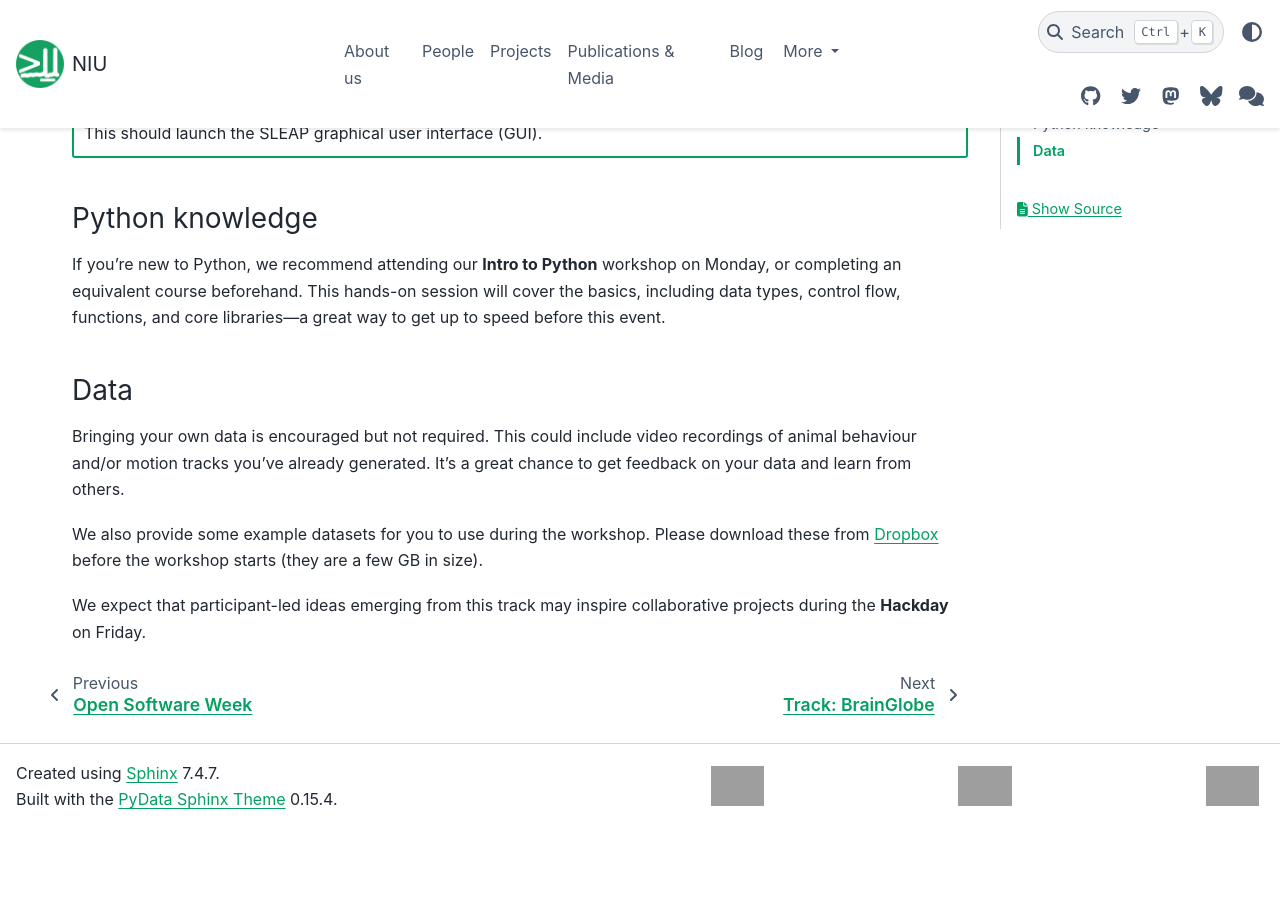
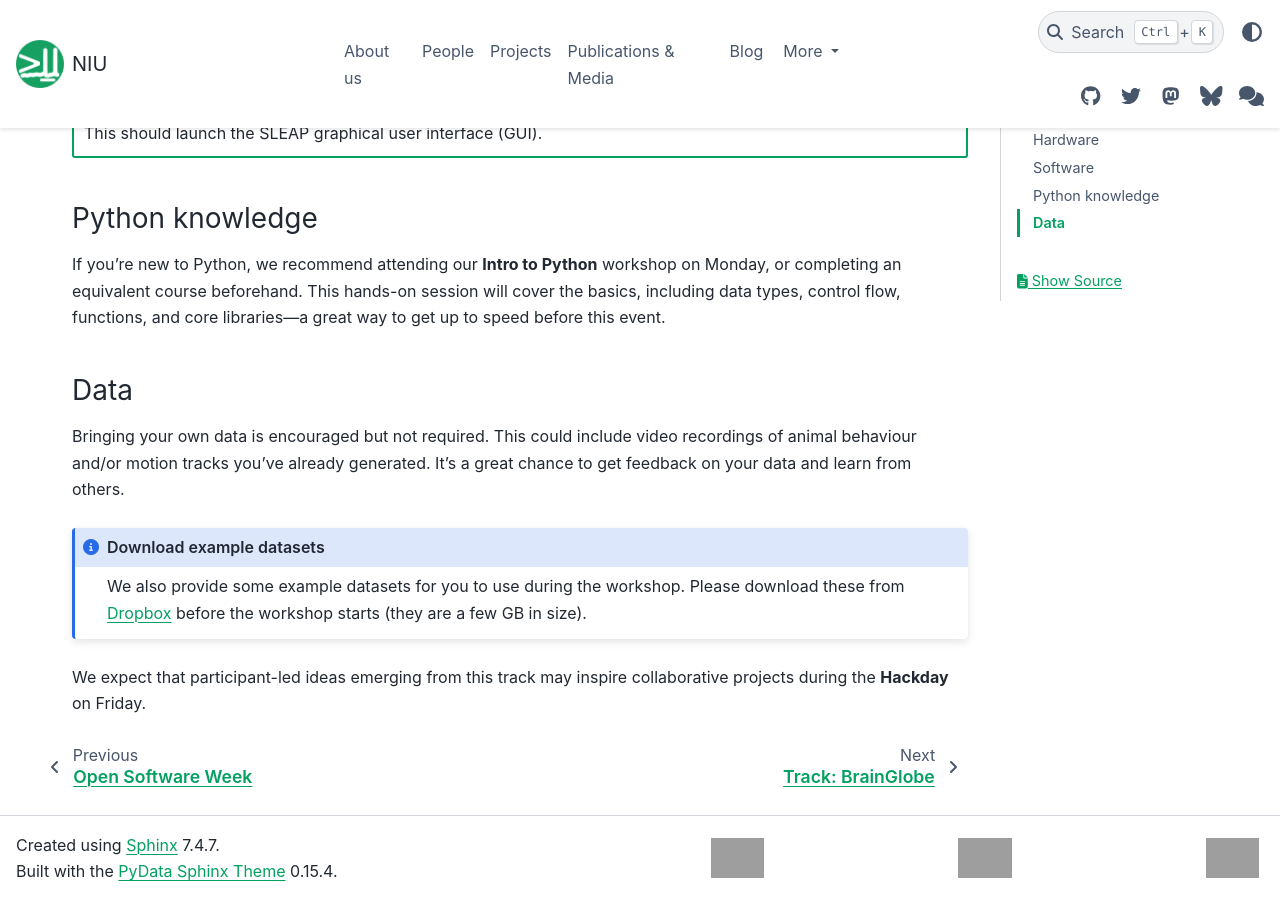
Before and after one commit to neuroinformatics-unit/neuroinformatics-unit.github.io, a Sphinx documentation site: the page built from docs/source/open-software-week/animals-in-motion.md, in a window 1280 px wide and 900 px high, scrolled down 2038 px. Built offline with Sphinx 7.4.7 and the PyData theme 0.15.4, drawn with Linux system fonts in a browser that asks for light colours; nearby versions of some CDN libraries; before the commit the page ends 2867 px from its top, so only the background shows below that; grey boxes are pictures that could not be loaded.

Commit message:
wrap prompt for data download in a note

```diff
--- a/docs/source/open-software-week/animals-in-motion.md
+++ b/docs/source/open-software-week/animals-in-motion.md
@@ -112,7 +112,12 @@
 This could include video recordings of animal behaviour and/or motion tracks you've already generated.
 It's a great chance to get feedback on your data and learn from others.
 
+::: {admonition} Download example datasets
+:class: note
+
 We also provide some example datasets for you to use during the workshop.
 Please download these from [Dropbox](https://www.dropbox.com/scl/fo/81ug5hoy9msc7v7bteqa0/AH32RLdbZqWZJstIeR4YHZY?rlkey=blgagtaizw8aac5areja6h7q1&st=w1zueyi9&dl=0) before the workshop starts (they are a few GB in size).
 
+:::
+
 We expect that participant-led ideas emerging from this track may inspire collaborative projects during the __Hackday__ on Friday.
```
